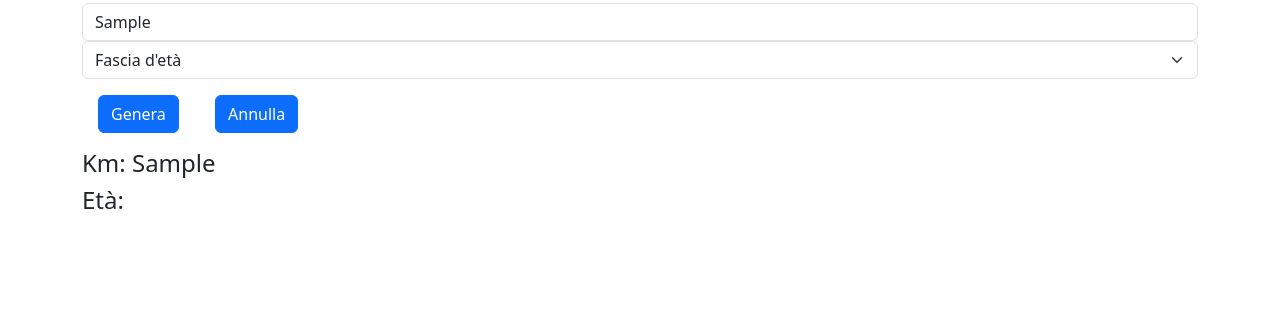
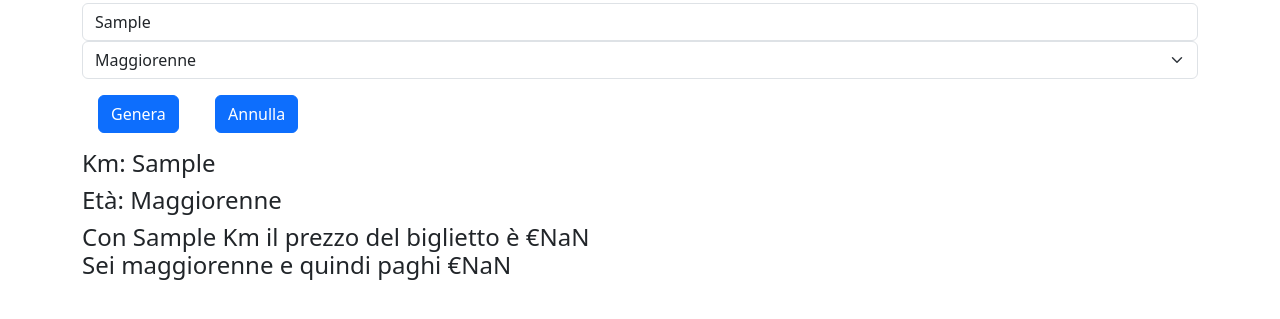
Before and after one commit to luigidibella/js-biglietto-treno-form, a plain HTML site: page index.html in a window 1280 px wide. Both pictures are taken after typing "Sample" into the empty fields and a click on the button "Genera". Shown: the part 69-388 px from the top of the page. Drawn offline with nearby package versions, Linux system fonts and the light colour scheme.

Commit message:
[add] stampa a schermo del risultato

```diff
--- a/index.html
+++ b/index.html
@@ -16,9 +16,9 @@
         <input type="text" class="input form-control" placeholder="Km">
 
         <select class="form-select select-age" >
-          <option value="" selected>Fascia d'età</option>
+          <!-- <option value="" selected>Fascia d'età</option> -->
           <option value="Minorenne">Minorenne</option>
-          <option value="Maggiorenne">Maggiorenne</option>
+          <option value="Maggiorenne" selected>Maggiorenne</option>
           <option value="Over 65">Over 65</option>
         </select>
 
@@ -27,6 +27,8 @@
 
         <h4 class="titolo-input">Km:</h4>
         <h4 class="titolo-eta">Età:</h4>
+
+        <h4 class="titolo-result"></h4>
       </form>
     </div>
 
--- a/js/script.js
+++ b/js/script.js
@@ -13,6 +13,7 @@ const discoutSenior = 40;
 // ELEMENTS
 const titoloInput = document.querySelector('.titolo-input');
 const titoloEta = document.querySelector('.titolo-eta');
+const titoloResult = document.querySelector('.titolo-result')
 
 // INPUT
 const input = document.querySelector('.input');
@@ -51,15 +52,18 @@ btn1.addEventListener('click',function(event){
   message = `Con ${km} Km il prezzo del biglietto è &euro;${price.toFixed(2)}`
   message += messageDiscount;
   console.log(message);
+  titoloResult.innerHTML = message;
 })
 
 btn2.addEventListener('click',function(event){
   event.preventDefault();
-  console.log(input.value);
+  /* console.log(input.value); */
   titoloInput.innerHTML = 'Km: ';
   input.value = ' ';
 
-  console.log(selectEta.value);
+  /* console.log(selectEta.value); */
   titoloEta.innerHTML = 'Età: ';
   selectEta.value = ' ';
+
+  titoloResult.innerHTML = ' ';
 })
```
